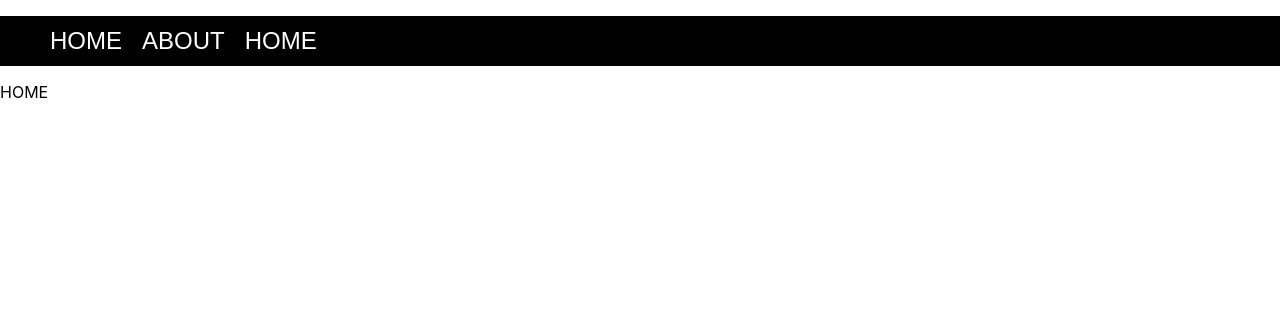
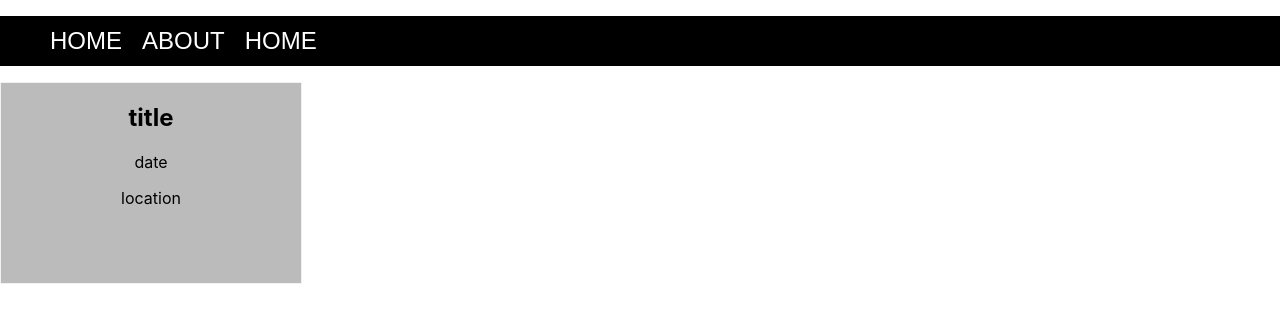
Before and after one commit to mariazangelova/findance-client, a React (Create React App) app: page / in a window 1280 px wide. Shown: the top 322 px of the page. Built offline with nearby package versions, Linux system fonts and the light colour scheme.

Commit message:
FlipBox component and styling

```diff
--- /dev/null
+++ b/src/components/FlipBox.js
@@ -0,0 +1,21 @@
+import React from "react";
+import "../style/flipbox.css";
+
+export default function FlipBox() {
+  return (
+    <div class="flip-box">
+      <div class="flip-box-inner">
+        <div class="flip-box-front">
+          <h2>title</h2>
+          <p>date</p>
+          <p>location</p>
+        </div>
+        <div class="flip-box-back">
+          <p>description</p>
+          <p>teacher</p>
+          <button>more and signup</button>
+        </div>
+      </div>
+    </div>
+  );
+}
--- a/src/components/NavBar.js
+++ b/src/components/NavBar.js
@@ -9,8 +9,8 @@ export default function NavBar() {
         <NavLink to="/" exact className="three-d">
           HOME
           <span aria-hidden="true" class="three-d-box">
-            <span class="front">Home</span>
-            <span class="back">Home</span>
+            <span class="front">HOME</span>
+            <span class="back">HOME</span>
           </span>
         </NavLink>
       </li>
--- a/src/pages/HomePage.js
+++ b/src/pages/HomePage.js
@@ -1,5 +1,10 @@
 import React from "react";
+import FlipBox from "../components/FlipBox";
 
 export default function HomePage() {
-  return <div>HOME</div>;
+  return (
+    <div>
+      <FlipBox />
+    </div>
+  );
 }
--- /dev/null
+++ b/src/style/flipbox.css
@@ -0,0 +1,40 @@
+.flip-box {
+  background-color: transparent;
+  width: 300px;
+  height: 200px;
+  border: 1px solid #f1f1f1;
+  perspective: 1000px;
+}
+
+.flip-box-inner {
+  position: relative;
+  width: 100%;
+  height: 100%;
+  text-align: center;
+  transition: transform 0.8s;
+  transform-style: preserve-3d;
+}
+
+.flip-box:hover .flip-box-inner {
+  transform: rotateX(180deg);
+}
+
+.flip-box-front,
+.flip-box-back {
+  position: absolute;
+  width: 100%;
+  height: 100%;
+  -webkit-backface-visibility: hidden;
+  backface-visibility: hidden;
+}
+
+.flip-box-front {
+  background-color: #bbb;
+  color: black;
+}
+
+.flip-box-back {
+  background-color: black;
+  color: white;
+  transform: rotateX(180deg);
+}
```
